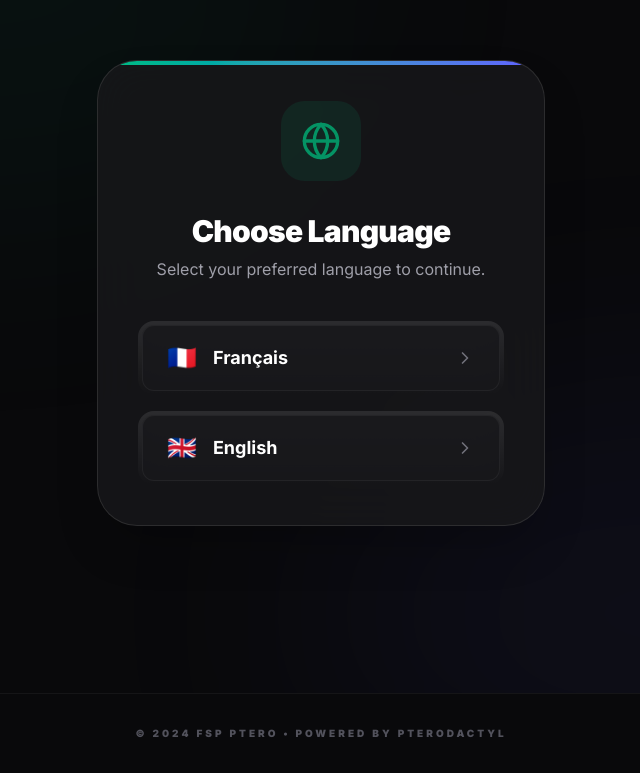
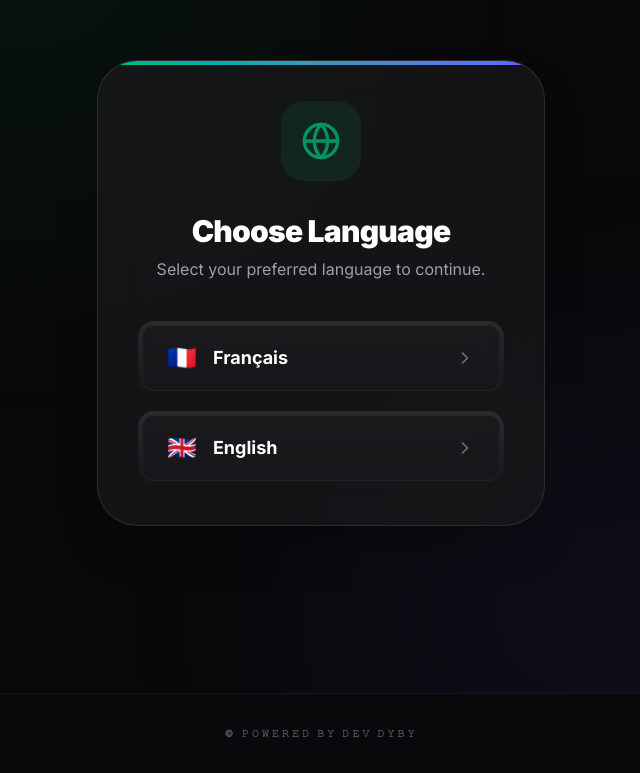
Before and after one commit to DybyTechInc/VEZXA-HOSTING-SERVER, a React (Vite) app: page / in a window 1280 px wide. Shown: the part 107-880 px from the top of the page, without its empty margins (319-959 px from the left). Built offline with nearby package versions, Linux system fonts and the light colour scheme.

Commit message:
Update App.tsx

```diff
--- a/src/App.tsx
+++ b/src/App.tsx
@@ -1176,7 +1176,7 @@ export default function App() {
       {/* Footer */}
       <footer className="relative z-10 py-8 border-t border-white/5 text-center">
         <p className="text-zinc-600 text-[10px] font-black tracking-[0.3em] uppercase">
-          &copy; 2024 FSP PTERO &bull; Powered by Pterodactyl
+          &copy; 𝙿𝙾𝚆𝙴𝚁𝙴𝙳 𝙱𝚈 𝙳𝙴𝚅 𝙳𝚈𝙱𝚈
         </p>
       </footer>
     </div>
```
